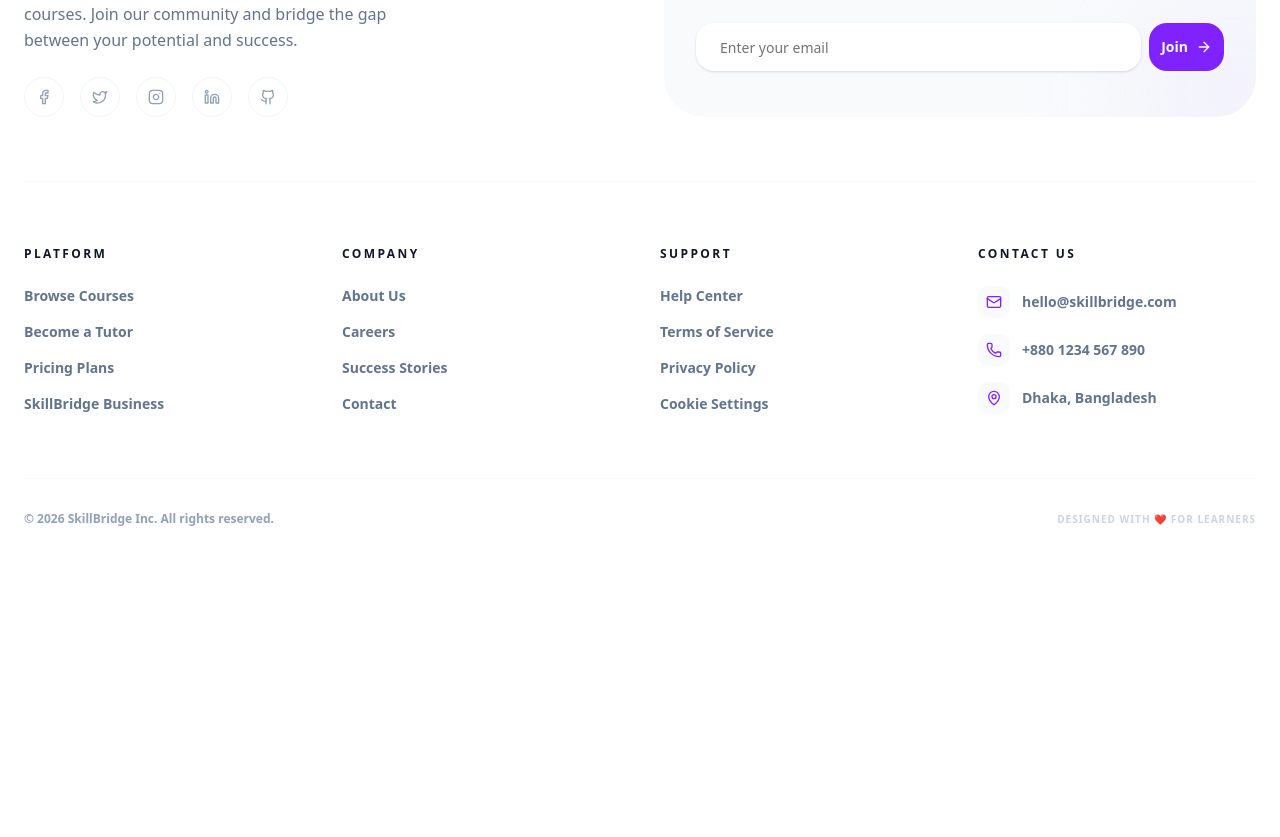
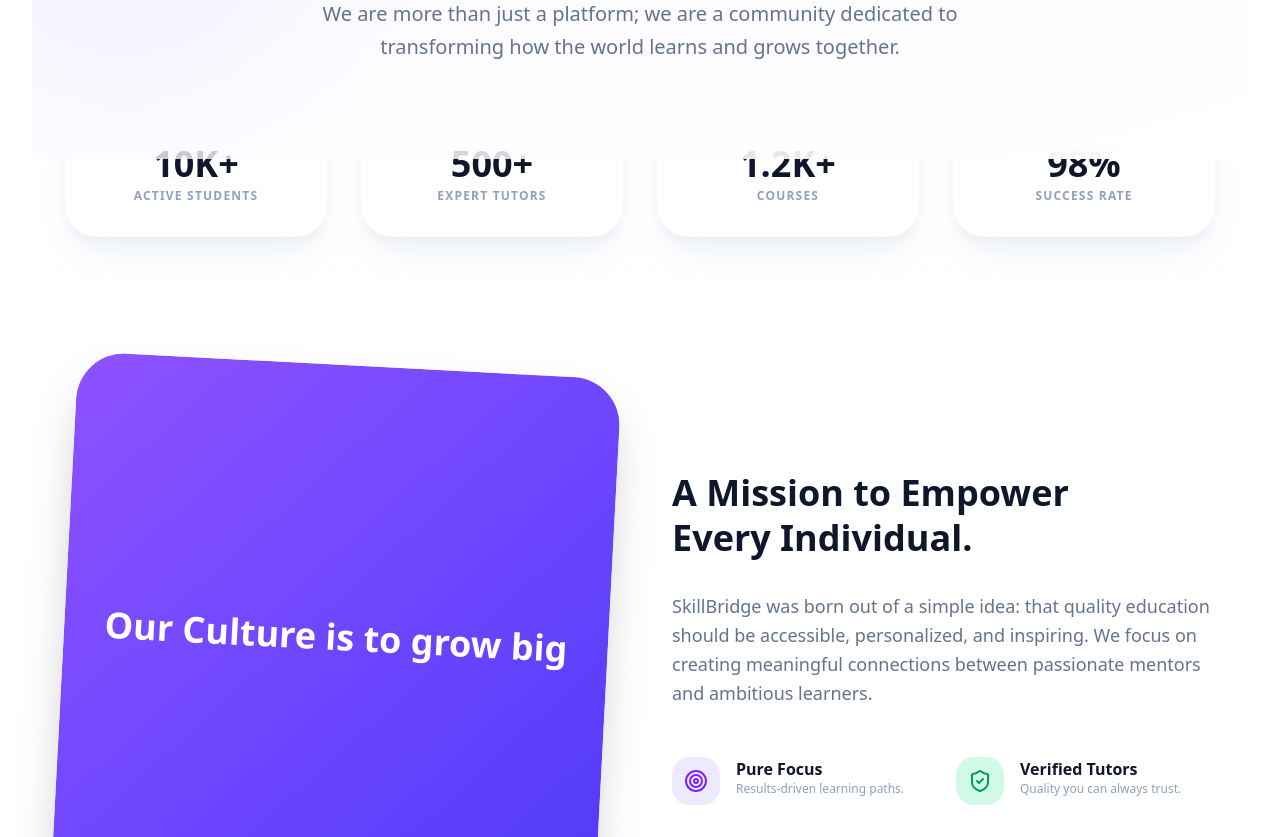
Before and after one commit to rahyanakil/SkillBridge-FrontEnd-, a Next.js app: page /about-us in a window 1280 px wide. Shown: the part 263-1100 px from the top of the page. Before the commit the page ends 830 px from the top, so only its background shows below. Built offline with nearby package versions, Linux system fonts and the light colour scheme; no server answers.

Commit message:
updated the about page and admin panel

```diff
--- a/src/app/(CommonLayout)/about-us/page.tsx
+++ b/src/app/(CommonLayout)/about-us/page.tsx
@@ -1,3 +1,142 @@
-export default function page() {
-  return <div>About</div>;
+import { Rocket, ShieldCheck, Target, Users } from "lucide-react";
+
+export default function AboutUs() {
+  return (
+    <div className="bg-white min-h-screen">
+      {/* 1. Hero Section */}
+      <section className="relative py-24 px-8 overflow-hidden bg-linear-to-br from-violet-50/50 to-white">
+        <div className="max-w-7xl mx-auto text-center relative z-10">
+          <h1 className="text-5xl md:text-7xl font-black text-slate-900 tracking-tighter mb-6">
+            Bridging Potential with{" "}
+            <span className="text-violet-600">Excellence.</span>
+          </h1>
+          <p className="text-xl text-slate-500 max-w-2xl mx-auto font-medium leading-relaxed">
+            We are more than just a platform; we are a community dedicated to
+            transforming how the world learns and grows together.
+          </p>
+        </div>
+        {/* Decorative Circles */}
+        <div className="absolute -top-24 -left-24 w-96 h-96 bg-violet-100 rounded-full blur-3xl opacity-50" />
+      </section>
+
+      {/* 2. Stats Section */}
+      <section className="max-w-7xl mx-auto px-8 -mt-12">
+        <div className="grid grid-cols-2 md:grid-cols-4 gap-4 md:gap-8">
+          {[
+            { label: "Active Students", val: "10K+" },
+            { label: "Expert Tutors", val: "500+" },
+            { label: "Courses", val: "1.2K+" },
+            { label: "Success Rate", val: "98%" },
+          ].map((stat, i) => (
+            <div
+              key={i}
+              className="bg-white p-8 rounded-[2rem] shadow-xl shadow-slate-200/50 text-center border border-slate-50"
+            >
+              <h3 className="text-4xl font-black text-slate-900 mb-1">
+                {stat.val}
+              </h3>
+              <p className="text-xs font-bold text-slate-400 uppercase tracking-widest">
+                {stat.label}
+              </p>
+            </div>
+          ))}
+        </div>
+      </section>
+
+      {/* 3. Our Mission (Glassmorphism) */}
+      <section className="py-32 px-8 max-w-7xl mx-auto">
+        <div className="grid md:grid-cols-2 gap-16 items-center">
+          <div className="relative">
+            <div className="aspect-square bg-slate-200 rounded-[3rem] overflow-hidden rotate-3 hover:rotate-0 transition-transform duration-500 shadow-2xl">
+              {/* Replace with a high-quality team image */}
+              <div className="w-full h-full bg-linear-to-br from-violet-500 to-indigo-600 flex items-center justify-center text-white text-4xl font-bold">
+                Our Culture is to grow big
+              </div>
+            </div>
+          </div>
+          <div className="space-y-8">
+            <h2 className="text-4xl font-black text-slate-900 leading-tight">
+              A Mission to Empower <br /> Every Individual.
+            </h2>
+            <p className="text-slate-500 leading-relaxed text-lg font-medium">
+              SkillBridge was born out of a simple idea: that quality education
+              should be accessible, personalized, and inspiring. We focus on
+              creating meaningful connections between passionate mentors and
+              ambitious learners.
+            </p>
+            <div className="grid grid-cols-1 sm:grid-cols-2 gap-6 pt-4">
+              <div className="flex gap-4">
+                <div className="h-12 w-12 rounded-2xl bg-violet-100 flex items-center justify-center shrink-0">
+                  <Target className="w-6 h-6 text-violet-600" />
+                </div>
+                <div>
+                  <h4 className="font-bold text-slate-900">Pure Focus</h4>
+                  <p className="text-xs text-slate-400 font-medium">
+                    Results-driven learning paths.
+                  </p>
+                </div>
+              </div>
+              <div className="flex gap-4">
+                <div className="h-12 w-12 rounded-2xl bg-emerald-100 flex items-center justify-center shrink-0">
+                  <ShieldCheck className="w-6 h-6 text-emerald-600" />
+                </div>
+                <div>
+                  <h4 className="font-bold text-slate-900">Verified Tutors</h4>
+                  <p className="text-xs text-slate-400 font-medium">
+                    Quality you can always trust.
+                  </p>
+                </div>
+              </div>
+            </div>
+          </div>
+        </div>
+      </section>
+
+      {/* 4. Core Values Section */}
+      <section className="bg-slate-900 py-32 px-8 rounded-[4rem] mx-4 mb-8">
+        <div className="max-w-7xl mx-auto">
+          <div className="text-center mb-20">
+            <h2 className="text-4xl font-black text-white mb-4">
+              Our Core Values
+            </h2>
+            <p className="text-slate-400 font-medium">
+              The DNA that drives our daily decisions.
+            </p>
+          </div>
+          <div className="grid md:grid-cols-3 gap-8">
+            {[
+              {
+                icon: Rocket,
+                title: "Innovation",
+                desc: "Constant evolution of learning tools.",
+              },
+              {
+                icon: Users,
+                title: "Community",
+                desc: "Supportive network for all members.",
+              },
+              {
+                icon: ShieldCheck,
+                title: "Integrity",
+                desc: "Transparency in every interaction.",
+              },
+            ].map((value, i) => (
+              <div
+                key={i}
+                className="bg-white/5 p-10 rounded-[2.5rem] border border-white/10 hover:bg-white/10 transition-colors group"
+              >
+                <value.icon className="w-12 h-12 text-violet-400 mb-6 group-hover:scale-110 transition-transform" />
+                <h4 className="text-2xl font-bold text-white mb-3">
+                  {value.title}
+                </h4>
+                <p className="text-slate-400 font-medium leading-relaxed">
+                  {value.desc}
+                </p>
+              </div>
+            ))}
+          </div>
+        </div>
+      </section>
+    </div>
+  );
 }
--- a/src/app/(CommonLayout)/page.tsx
+++ b/src/app/(CommonLayout)/page.tsx
@@ -4,6 +4,8 @@
 import { ReviewSection } from "@/components/modules/home/ReviewSection";
 import { getAllCourse } from "@/services/course";
 import { getAllReviews } from "@/services/reviews/reviewActions";
+import AboutUs from "./about-us/page";
+// import About from "./about-us/page.tsx";
 
 // Interface updated to include all properties
 export interface ICourse {
@@ -41,6 +43,7 @@
         </div>
       </div>
       <CategorySection />
+      <AboutUs />
       <ReviewSection reviews={reviews} />
     </div>
   );
--- a/src/app/(DashboardLayout)/@admin/dashboard/page.tsx
+++ b/src/app/(DashboardLayout)/@admin/dashboard/page.tsx
@@ -1,3 +1,4 @@
+/* eslint-disable @typescript-eslint/no-unused-vars */
 /* eslint-disable @typescript-eslint/no-explicit-any */
 "use client";
 
@@ -72,7 +73,7 @@
   );
 
   return (
-    <div className="p-8 space-y-10 max-w-[1500px] mx-auto bg-[#f8fafc] min-h-screen">
+    <div className="p-8 space-y-10 max-w-375 mx-auto bg-[#f8fafc] min-h-screen">
       {/* Header */}
       <div className="flex justify-between items-center">
         <div>
--- a/src/services/Dashboard/adminActions.ts
+++ b/src/services/Dashboard/adminActions.ts
@@ -1,3 +1,4 @@
+/* eslint-disable @typescript-eslint/no-unused-vars */
 "use server";
 
 import { revalidatePath } from "next/cache";
```
